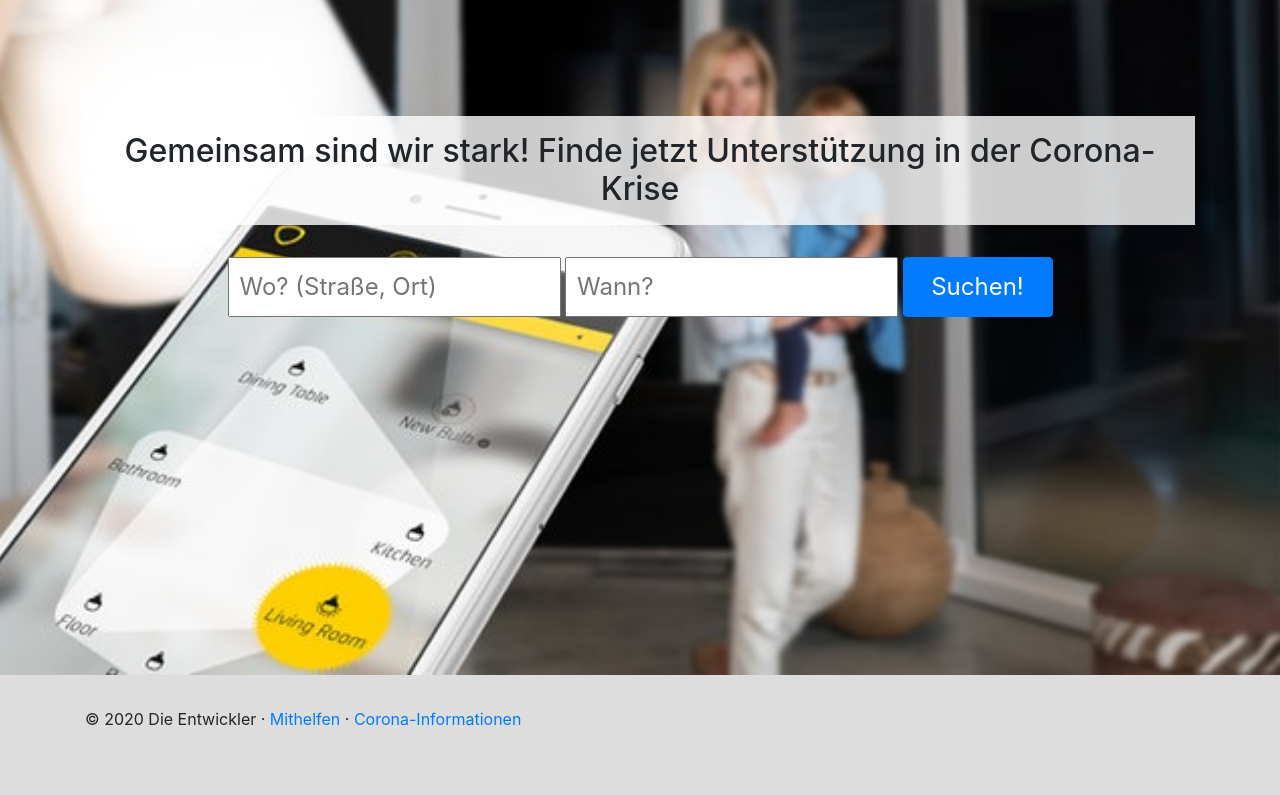
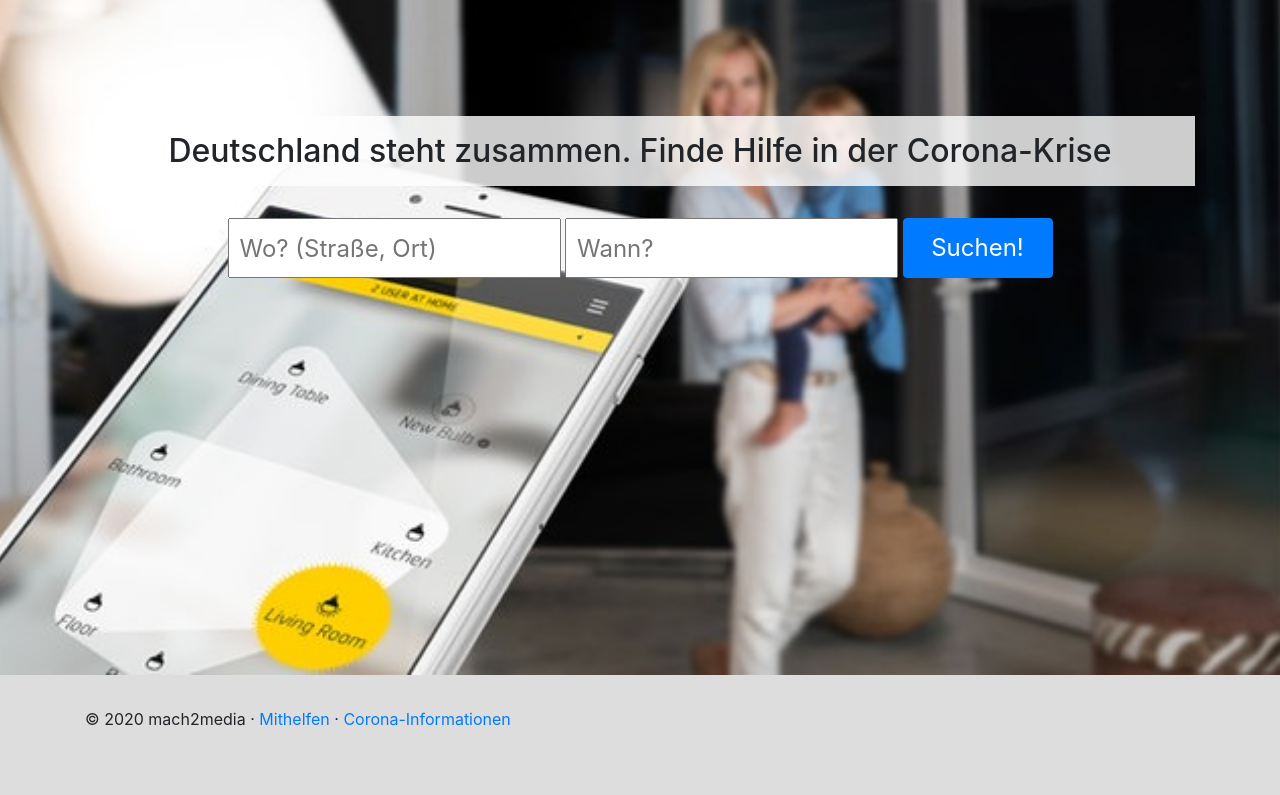
Before and after one commit to jlauinger/deutschland-zusammen, a Django app: page / in a window 1280 px wide. Shown: the part 126-921 px from the top of the page. Run offline with Django 3.2, Linux system fonts and the light colour scheme; some libraries are stand-ins or nearby versions.

Commit message:
some design improvements and typos

```diff
--- a/corona/offers/templates/offers/base.html
+++ b/corona/offers/templates/offers/base.html
@@ -55,7 +55,7 @@
 
 <footer>
     <div class="container">
-        &copy; 2020 Die Entwickler &middot; <a href="#">Mithelfen</a> &middot; <a href="#">Corona-Informationen</a>
+        &copy; 2020 mach2media &middot; <a href="#">Mithelfen</a> &middot; <a href="#">Corona-Informationen</a>
     </div>
 </footer>
 </div>
--- a/corona/offers/templates/offers/home.html
+++ b/corona/offers/templates/offers/home.html
@@ -7,7 +7,7 @@
     <div class="container padding-top-1">
         <div class="search-form">
             <div class="inner-search">
-                <h2>Gemeinsam sind wir stark! Finde jetzt Unterstützung in der Corona-Krise</h2>
+                <h2>Deutschland steht zusammen. Finde Hilfe in der Corona-Krise</h2>
                 <form method="POST" action="">
                     {% csrf_token %}
                     {{ form.where }}
--- a/corona/offers/templates/offers/search_results.html
+++ b/corona/offers/templates/offers/search_results.html
@@ -6,7 +6,7 @@
         <h2>Deine Hilfe ist fast organisiert!</h2>
 
         <p>
-            Die folgenden Menschen in deiner Nähe sind bereit dir zu helfen! Du musst nur noch anrufen oder eine
+            Die folgenden Menschen in deiner Nähe sind bereit, dir zu helfen! Du musst nur noch anrufen oder eine
             Nachricht schreiben.
         </p>
 
```
